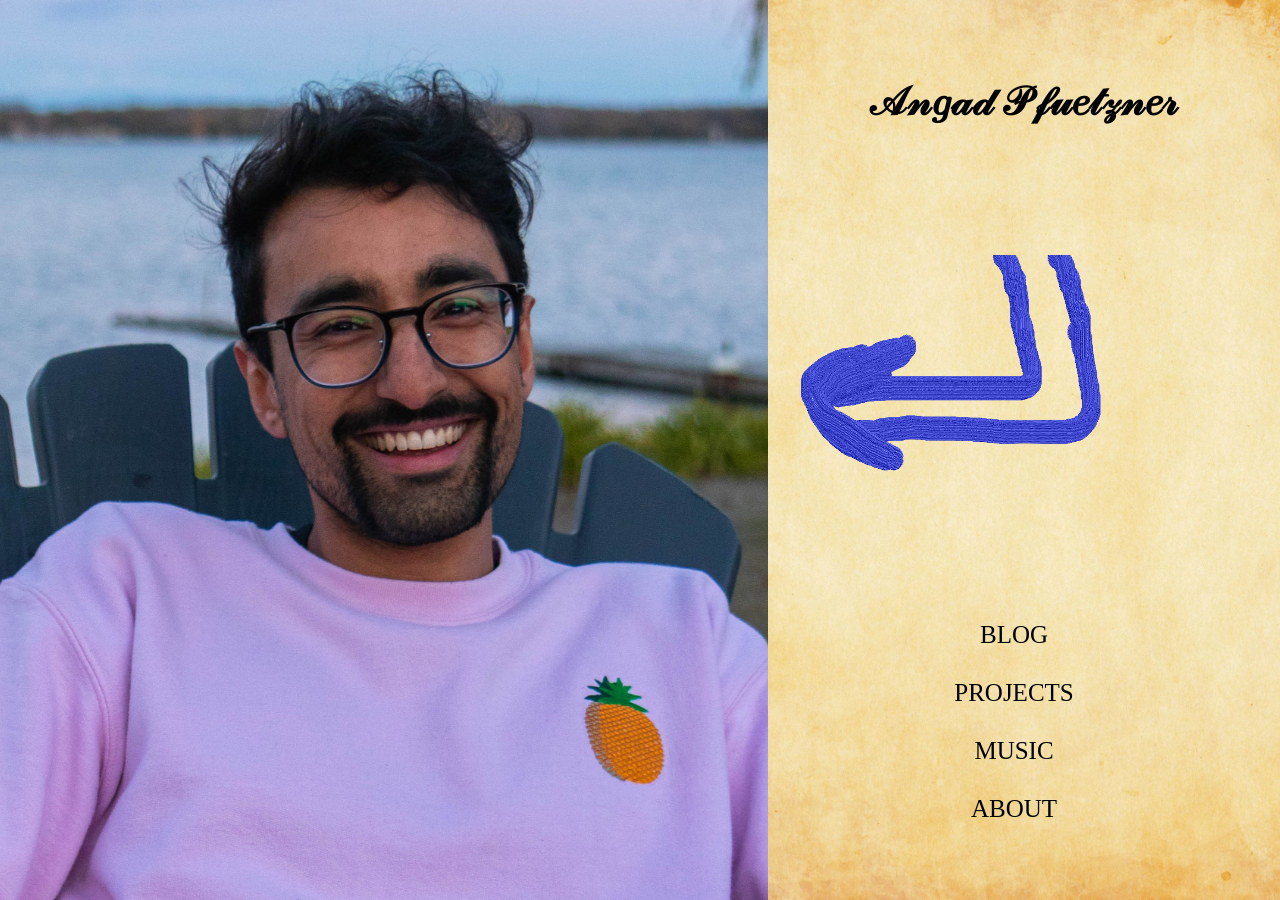
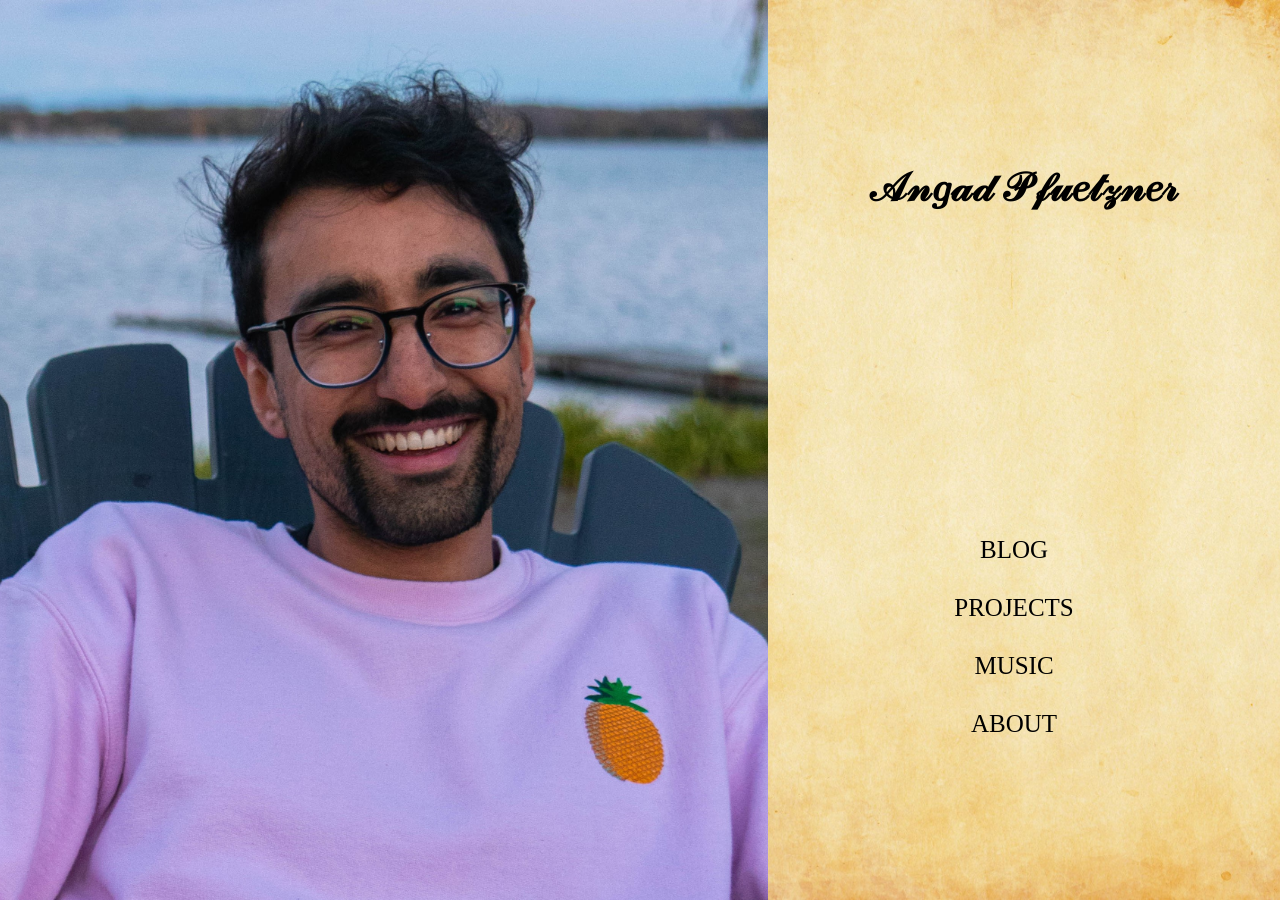
Before and after one commit to Angad99/Angad99.github.io, a Jekyll site: the page built from index.html, in a window 1280 px wide. Built offline with Jekyll 4.4.1, drawn with Linux system fonts in a browser that asks for light colours.

Commit message:
no arrow

```diff
--- a/index.html
+++ b/index.html
@@ -23,7 +23,7 @@
       <div class="site-info homepagename">
         <h1 class="site-name"><a href="/">𝒜𝓃𝑔𝒶𝒹 𝒫𝒻𝓊𝑒𝓉𝓏𝓃𝑒𝓇</a></h1>
       </div>
-      <img src="/images/leftarrow.png" style="width:90%">
+
       <nav class = "homenav">
         <a href = '/blog/' class = "homelink">BLOG</a>
         <a href = '/projects/' class = "homelink">PROJECTS</a>
```
